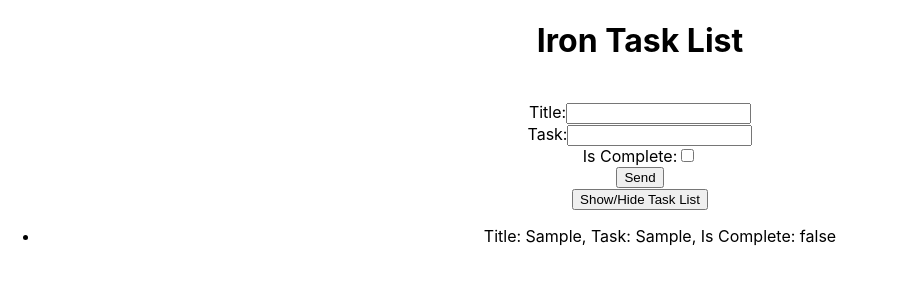
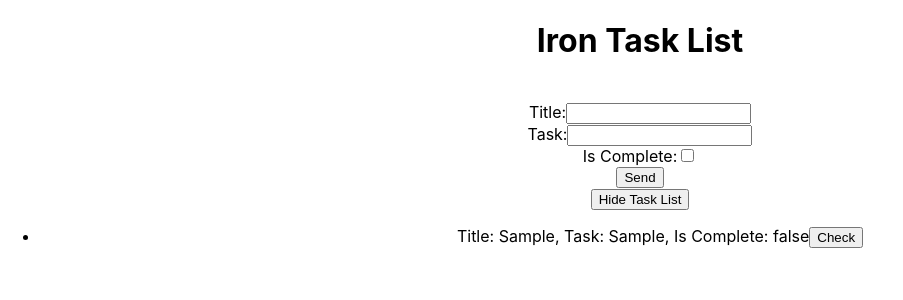
Before and after one commit to Bijl1/react-forms, a React (Create React App) app: page / in a window 1280 px wide. Both pictures are taken after typing "Sample", "Sample" into the empty fields and a click on the button "Send". Shown: the top 300 px of the page, without its empty margins (0-903 px from the left). Built offline with nearby package versions, Linux system fonts and the light colour scheme.

Commit message:
checklist updated

```diff
--- a/src/App.js
+++ b/src/App.js
@@ -8,7 +8,7 @@ function App() {
     task: '',
     isComplete: false
   });
-  const [displayTasks, setDisplayTasks] = useState(true);
+  const [displayTasks, setDisplayTasks] = useState(false);
 
   const handleFormSubmit = (e) => {
     e.preventDefault();
@@ -20,10 +20,14 @@ function App() {
       task: '',
       isComplete: false
     });
+
+    setDisplayTasks(true); // Display the task list after submitting the form
   };
 
   const updateTask = (id) => {
-    setTaskList(() => [...taskList, taskList[id]]);
+    const updatedList = [...taskList];
+    updatedList[id].isComplete = !updatedList[id].isComplete;
+    setTaskList(updatedList);
   };
 
   const handleChange = (e) => {
@@ -40,16 +44,15 @@ function App() {
   };
 
   const displayTaskList = () => {
-    if (displayTasks) {
-      if (taskList.length === 0) {
-        return <p>No tasks to display.</p>;
-      }
-
+    if (displayTasks && taskList.length > 0) {
       return (
         <ul>
           {taskList.map((task, index) => (
             <li key={index}>
               Title: {task.title}, Task: {task.task}, Is Complete: {task.isComplete.toString()}
+              <button onClick={() => updateTask(index)}>
+                {task.isComplete ? 'Uncheck' : 'Check'}
+              </button>
             </li>
           ))}
         </ul>
@@ -96,7 +99,7 @@ function App() {
         <button type="submit">Send</button>
       </form>
       <button onClick={toggleDisplayTasks}>
-        {displayTasks && taskList.length === 0 ? 'No Task to Display' : 'Show/Hide Task List'}
+        {displayTasks ? 'Hide Task List' : 'Show Task List'}
       </button>
       {displayTaskList()}
     </div>
```
